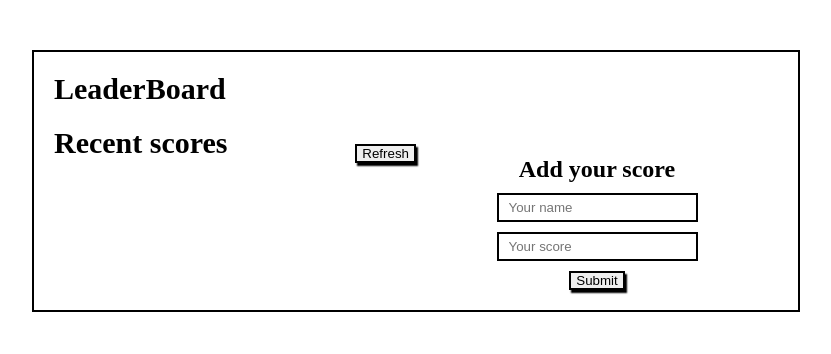
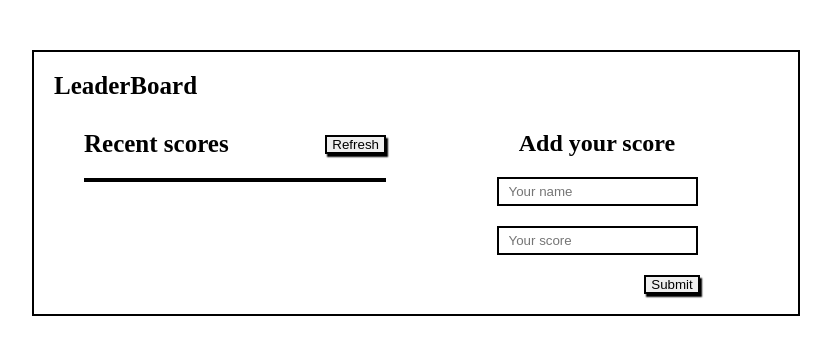
Before and after one commit to kelwilson/Leader-Board, a website built with webpack: page src/index.html in a window 1280 px wide. Shown: the whole page, without its empty margins (224-1055 px from the left). Built offline with nearby package versions, Linux system fonts and the light colour scheme.

Commit message:
Add styles to the buttons

```diff
--- a/src/style.css
+++ b/src/style.css
@@ -1,10 +1,11 @@
 * {
+  margin: 0;
+  padding: 0;
+  list-style: none;
   box-sizing: border-box;
-  padding: 0;
-  margin: 0;
 }
 
-.hero {
+body {
   border: 2px solid #000;
   max-width: 60%;
   max-height: 60%;
@@ -15,17 +16,18 @@
 }
 
 .title {
-  font-size: 30px;
+  font-size: 25px;
   font-weight: 900;
-  margin-bottom: 20px;
 }
+
+/* main container  */
 
 .main-container {
   display: grid;
   grid-template-columns: 1fr 1fr;
 }
 
-.table-container {
+.score-cont {
   padding: 30px;
 }
 
@@ -34,57 +36,64 @@
   align-items: center;
   justify-content: space-between;
   width: 100%;
+  margin-bottom: 20px;
 }
 
 button {
   border: 2px solid #000;
   box-shadow: 2px 3px 1.5px #000;
   padding: 0 5px;
+  cursor: pointer;
 }
 
-/* .table-content {
-    display: flex;
-    align-items: center;
-    justify-content: space-between;
-    gap: 20px;
-} */
-
-table {
+.table {
   border: 2px solid #000;
   width: 100%;
   margin-top: 10px;
 }
 
-td {
+li {
   text-align: left;
   padding: 2px;
 }
 
-tr:nth-child(even) {
+li:nth-child(even) {
   background-color: #ddd;
 }
 
+/* form container  */
+
 form {
-  position: relative;
   margin-top: 30px;
   display: flex;
   flex-direction: column;
   align-items: center;
-  gap: 10px;
+  gap: 20px;
 }
+
+/* label */
 
 label {
   font-size: 24px;
   font-weight: 900;
 }
 
+/* input */
+
 input {
   padding: 5px 10px;
   border: 2px solid #000;
 }
 
-.form-btn {
-  position: absolute;
-  right: 100px;
-  bottom: 107px;
+/* form  */
+
+#form {
+  display: flex;
+  flex-direction: column;
 }
+
+/* submit button  */
+
+.submit {
+  margin-left: 150px;
+}
```
Also changed, not shown: dist/index.html.
